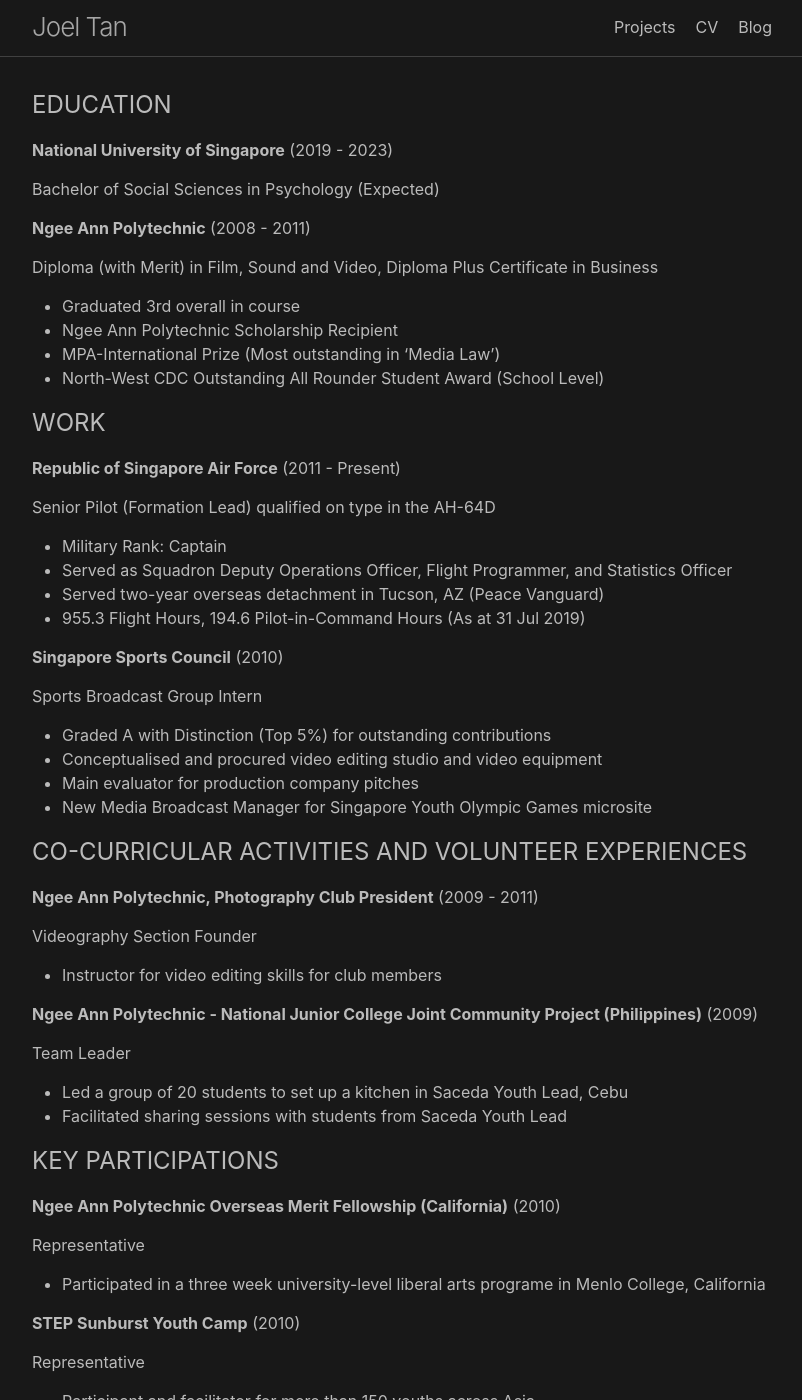
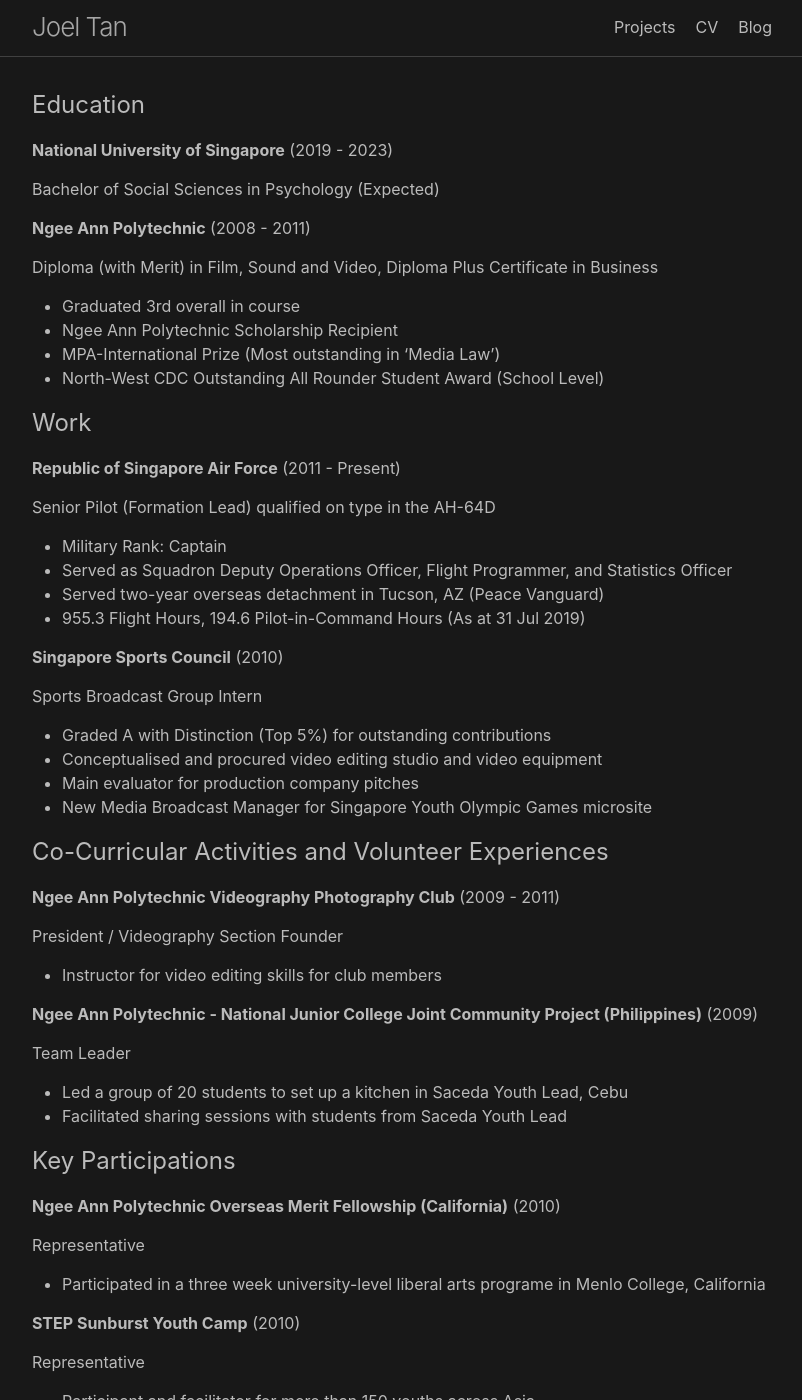
Before and after one commit to joeltanzu/joeltanzu.github.io, a Jekyll site: the page built from cv.md, in a window 1280 px wide and 1400 px high. Shown: the whole window, without its empty margins (238-1040 px from the left). Built offline with Jekyll 4.4.1, drawn with Linux system fonts in a browser that asks for light colours.

Commit message:
Updated CV formatting

```diff
--- a/cv.md
+++ b/cv.md
@@ -3,7 +3,7 @@
 title: CV
 permalink: /CV/
 ---
-## EDUCATION
+## Education
 **National University of Singapore** (2019 - 2023)
 
 Bachelor of Social Sciences in Psychology (Expected)
@@ -16,7 +16,7 @@
 * MPA-International Prize (Most outstanding in 'Media Law')
 * North-West CDC Outstanding All Rounder Student Award (School Level)
 
-## WORK
+## Work
 **Republic of Singapore Air Force** (2011 - Present)
 
 Senior Pilot (Formation Lead) qualified on type in the AH-64D
@@ -33,11 +33,10 @@
 * Main evaluator for production company pitches
 * New Media Broadcast Manager for Singapore Youth Olympic Games microsite
 
-## CO-CURRICULAR ACTIVITIES AND VOLUNTEER EXPERIENCES
+## Co-Curricular Activities and Volunteer Experiences
+**Ngee Ann Polytechnic Videography Photography Club** (2009 - 2011)
 
-**Ngee Ann Polytechnic, Photography Club President** (2009 - 2011)
-
-Videography Section Founder
+President / Videography Section Founder
 * Instructor for video editing skills for club members
 
 **Ngee Ann Polytechnic - National Junior College Joint Community Project (Philippines)** (2009)
@@ -46,8 +45,7 @@
 * Led a group of 20 students to set up a kitchen in Saceda Youth Lead, Cebu
 * Facilitated sharing sessions with students from Saceda Youth Lead
 
-## KEY PARTICIPATIONS
-
+## Key Participations
 **Ngee Ann Polytechnic Overseas Merit Fellowship (California)** (2010)
 
 Representative
```
